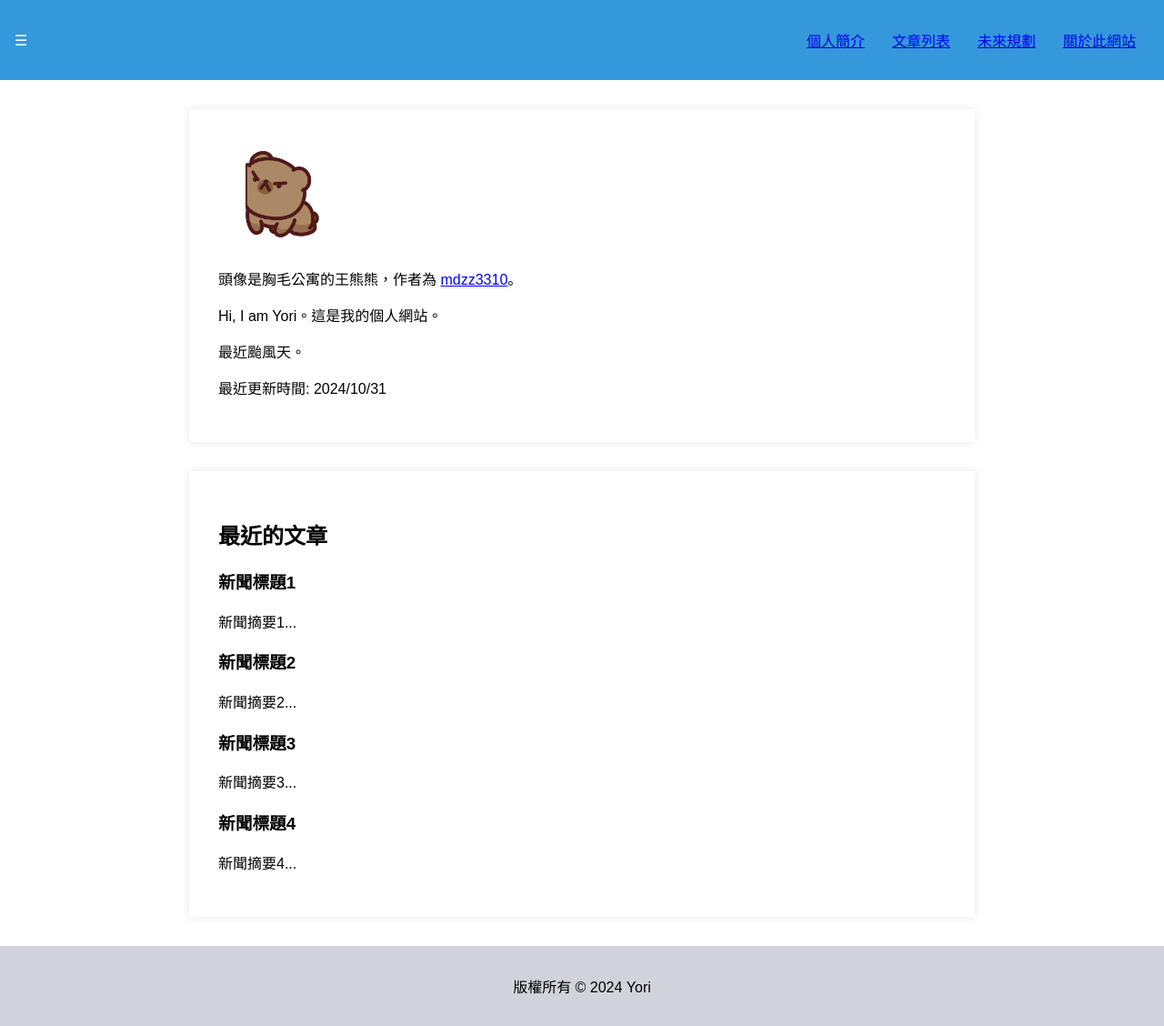
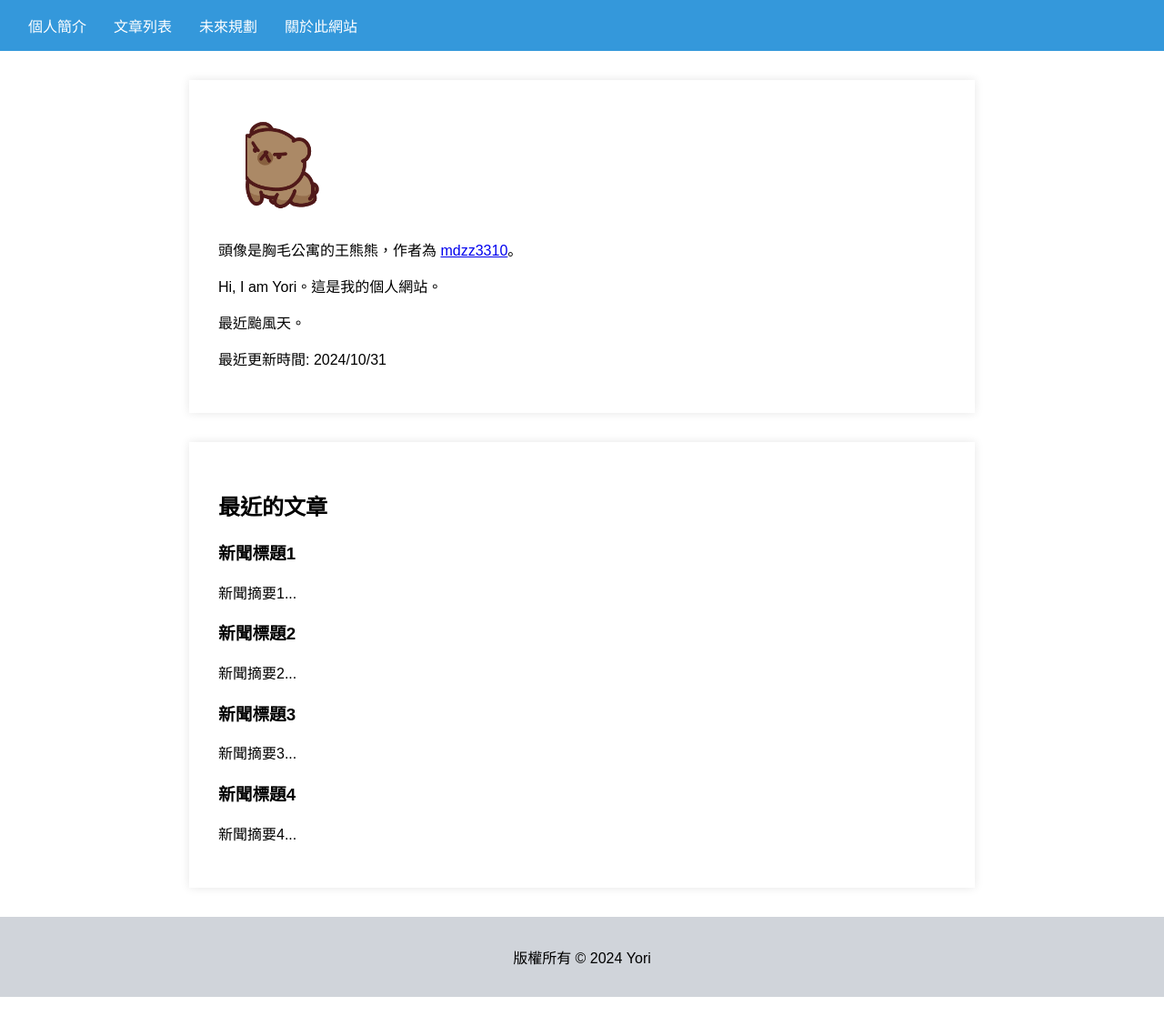
Before and after one commit to shiyuzhi/shiyuzhi.github.io, a Jekyll site: the page built from my-site/index.markdown, in a window 1280 px wide. Shown: the whole page at 91% size. Built offline with Jekyll 4.4.1, drawn with Linux system fonts in a browser that asks for light colours; after the commit the page ends 1096 px from its top, so only the background shows below that.

Commit message:
Update config and styles

```diff
--- a/my-site/_config.yml
+++ b/my-site/_config.yml
@@ -24,7 +24,8 @@
   Write an awesome description for your new site here. You can edit this
   line in _config.yml. It will appear in your document head meta (for
   Google search results) and in your feed.xml site description.
-baseurl: "" # the subpath of your site, e.g. /blog
+baseurl: "/my-site"
+ # the subpath of your site, e.g. /blog
 url: "" # the base hostname & protocol for your site, e.g. http://example.com
 twitter_username: jekyllrb
 github_username:  jekyll
--- a/my-site/assets/main.css
+++ b/my-site/assets/main.css
@@ -1,4 +1,3 @@
-/* 基本樣式 */
 body {
     font-family: 'Arial', sans-serif;
     margin: 0;
@@ -16,22 +15,31 @@
     display: flex;
     justify-content: space-between;
     align-items: center;
-    flex-wrap: wrap; /* 允許換行 */
 }
 
 nav ul {
     list-style: none;
     padding: 0;
-    display: flex;
+    display: flex; /* 一般尺寸下顯示為彈性盒子 */
+    margin: 0; /* 去掉預設的外邊距 */
 }
 
 nav ul li {
-    margin: 0 15px;
+    margin: 0 15px; /* 菜單項目的間距 */
+}
+
+nav a {
+    color: white;
+    text-decoration: none;
+}
+
+nav .menu-icon {
+    display: none; /* 在一般尺寸下隱藏菜單圖標 */
 }
 
 @media (max-width: 768px) {
     nav ul {
-        flex-direction: column; /* 使菜單項目垂直排列 */
+        flex-direction: column; /* 使菜單項目在小尺寸時垂直排列 */
         display: none; /* 預設隱藏菜單 */
         width: 100%; /* 寬度為 100% */
         background: #3498db; /* 菜單背景顏色 */
@@ -50,6 +58,7 @@
     }
 }
 
+
 footer {
     text-align: center; /* 將文本置中 */
     padding: 1rem; /* 添加內邊距以增加上下間距 */
--- a/my-site/index.markdown
+++ b/my-site/index.markdown
@@ -5,7 +5,7 @@
 ---
 
 <section id="about">
-    <img src="/images/bear.png" alt="王熊熊" />
+    <img src="{{ '/images/bear.png' | relative_url }}" alt="王熊熊" />
     <p>頭像是胸毛公寓的王熊熊，作者為 <a href="https://www.instagram.com/mdzz3310/" target="_blank">mdzz3310</a>。</p>
     <p>Hi, I am Yori。這是我的個人網站。</p>
     <p>最近颱風天。</p>
```
